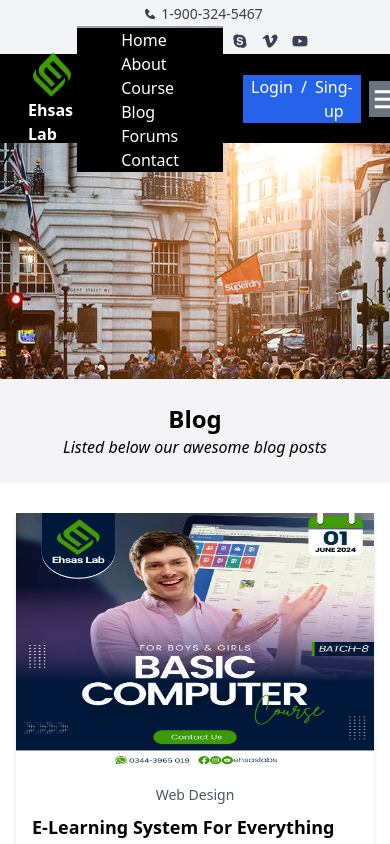
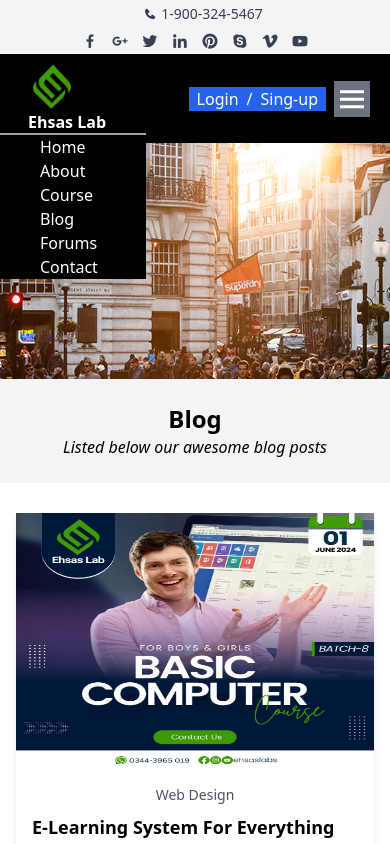
Before and after one commit to majidnwl/Ehsas-lab-next, a Next.js app: page /blog in a window 390 px wide. Both pictures are taken after a click on the icon 355 px from the left and 98 px from the top of the page. Shown: the top 844 px of the page. Built offline with nearby package versions, Linux system fonts and the light colour scheme.

Commit message:
Update Header.js

```diff
--- a/components/Header.js
+++ b/components/Header.js
@@ -21,9 +21,9 @@ const Header = () => {
                 <h1 className="font-bold">Ehsas Lab</h1>
     </a>
                 {toogle ?
-                 // absolute top-[70px]left-[-1.5rem]
+                 //
 
-                    <ul className="flex-col gap-y-6 z-50 border-t-2 border-gray-400 px-11  w-[150px]  bg-black items-center md:hidden  md:font-bold">
+                    <ul className="flex-col gap-y-6 z-50 border-t-2 border-gray-400 px-11 absolute top-[70px] left-[-1.5rem]  w-[150px]  bg-black items-center md:hidden  md:font-bold">
                       <Link href=""><li className="hover:border-b-2 hover:border-gray-600 hover:bg-green-600">Home</li></Link>
                       <Link href="/about"><li className="hover:border-b-2 hover:border-gray-600 hover:bg-green-600">About</li></Link>
                       <Link href="/course"><li className="hover:border-b-2 hover:border-gray-600 hover:bg-green-600">Course</li></Link>
```
